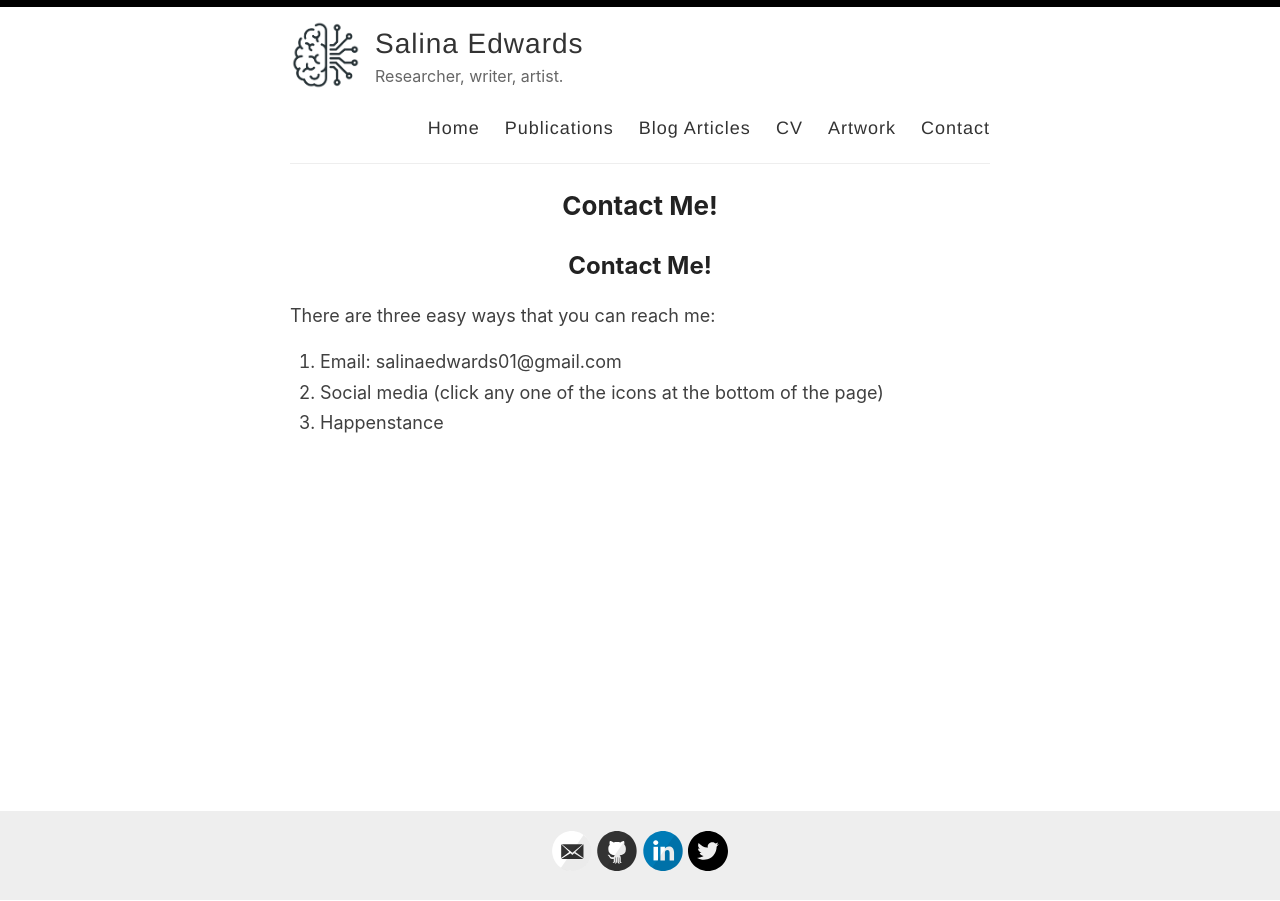
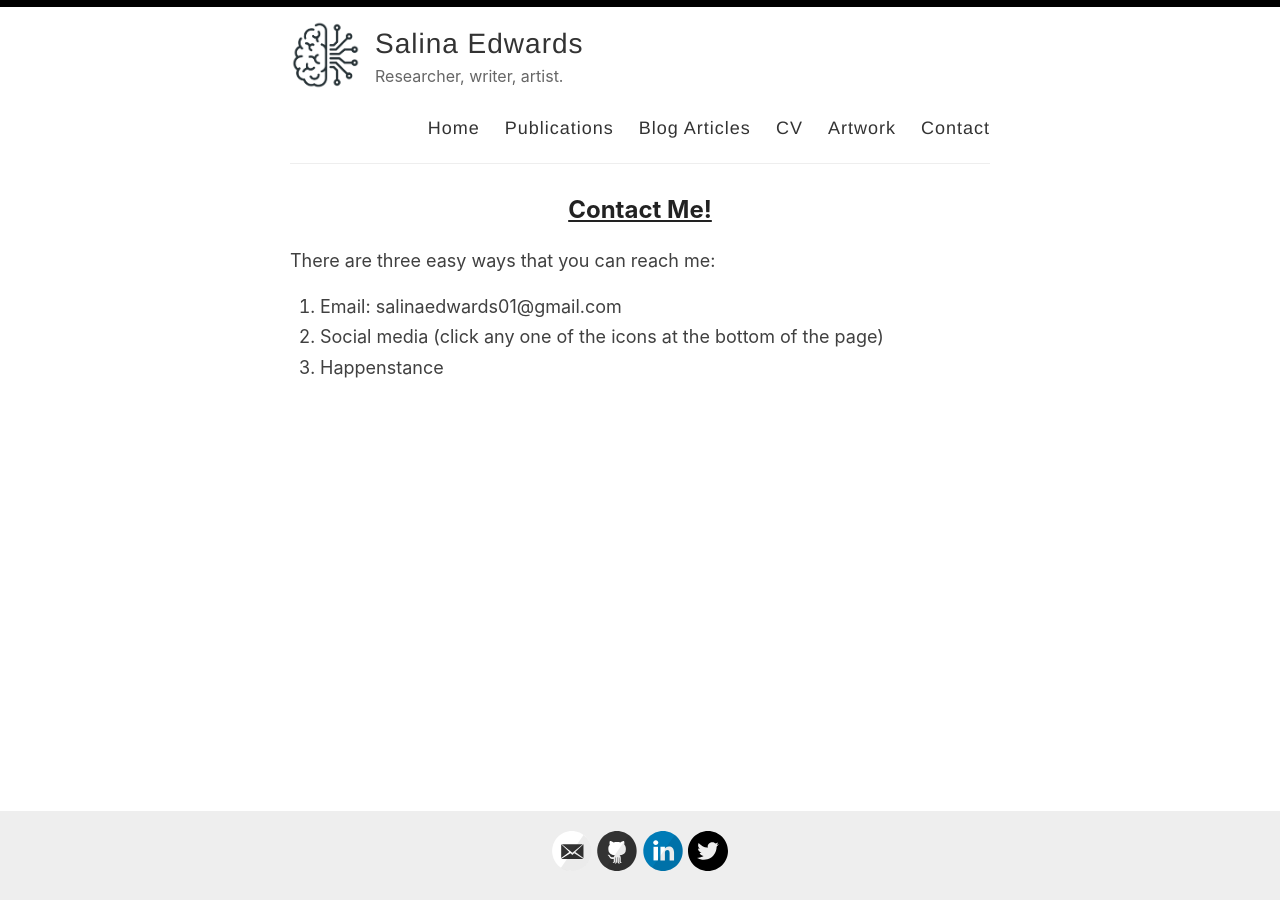
Before and after one commit to salinaedwards/salinaedwards.github.io, a Jekyll site: the page built from _pages/contact.md, in a window 1280 px wide. Built offline with Jekyll 4.4.1, drawn with Linux system fonts in a browser that asks for light colours; our own code applies the rules of GitHub Pages for plain Markdown files.

Commit message:
Update contact.md

```diff
--- a/_pages/contact.md
+++ b/_pages/contact.md
@@ -1,10 +1,9 @@
 ---
 layout: page
-title:
 permalink: /contact/
 ---
 
-## Contact Me!
+<h2><u>Contact Me!</u></h2>
 
 There are three easy ways that you can reach me:
 1. Email: salinaedwards01@gmail.com
```
